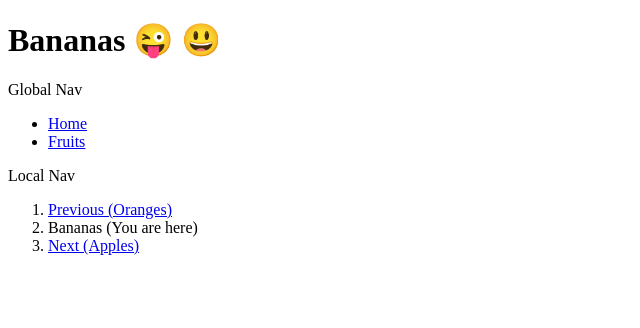
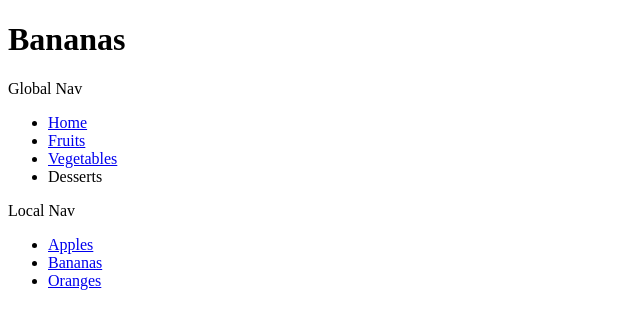
Before and after one commit to andrewmcconville/exercise-2-am, a plain HTML site: page fruits/bananas.html in a window 1280 px wide. Shown: the whole page, without its empty margins (0-640 px from the left). Drawn offline with Linux system fonts and the light colour scheme.

Commit message:
stubs out more nav links

```diff
--- a/fruits/bananas.html
+++ b/fruits/bananas.html
@@ -7,19 +7,21 @@
     </head>
 
     <body>
-        <h1>Bananas &#128540; 😃</h1>
+        <h1>Bananas</h1>
 
         <p>Global Nav</p>
         <ul>
             <li><a href="../index.html">Home</a></li>
             <li><a href="fruits.html">Fruits</a></li>
+            <li><a href="../vegetables/vegetables.html">Vegetables</a></li>
+            <li>Desserts</li>
         </ul>
 
         <p>Local Nav</p>
-        <ol>
-            <li><a href="oranges.html">Previous (Oranges)</a></li>
-            <li>Bananas (You are here)</li>
-            <li><a href="apples.html">Next (Apples)</a></li>
-        </ol>
+        <ul>
+            <li><a href="apples.html">Apples</a></li>
+            <li><a href="bananas.html">Bananas</a></li>
+            <li><a href="oranges.html">Oranges</a></li>
+        </ul>
     </body>
 </html>
```
Also changed, not shown: fruits/apples.html (+3 -8 lines), fruits/fruits.html (+1 -0 lines), fruits/oranges.html (+5 -3 lines), vegetables/vegetables.html (+16 -1 lines).
